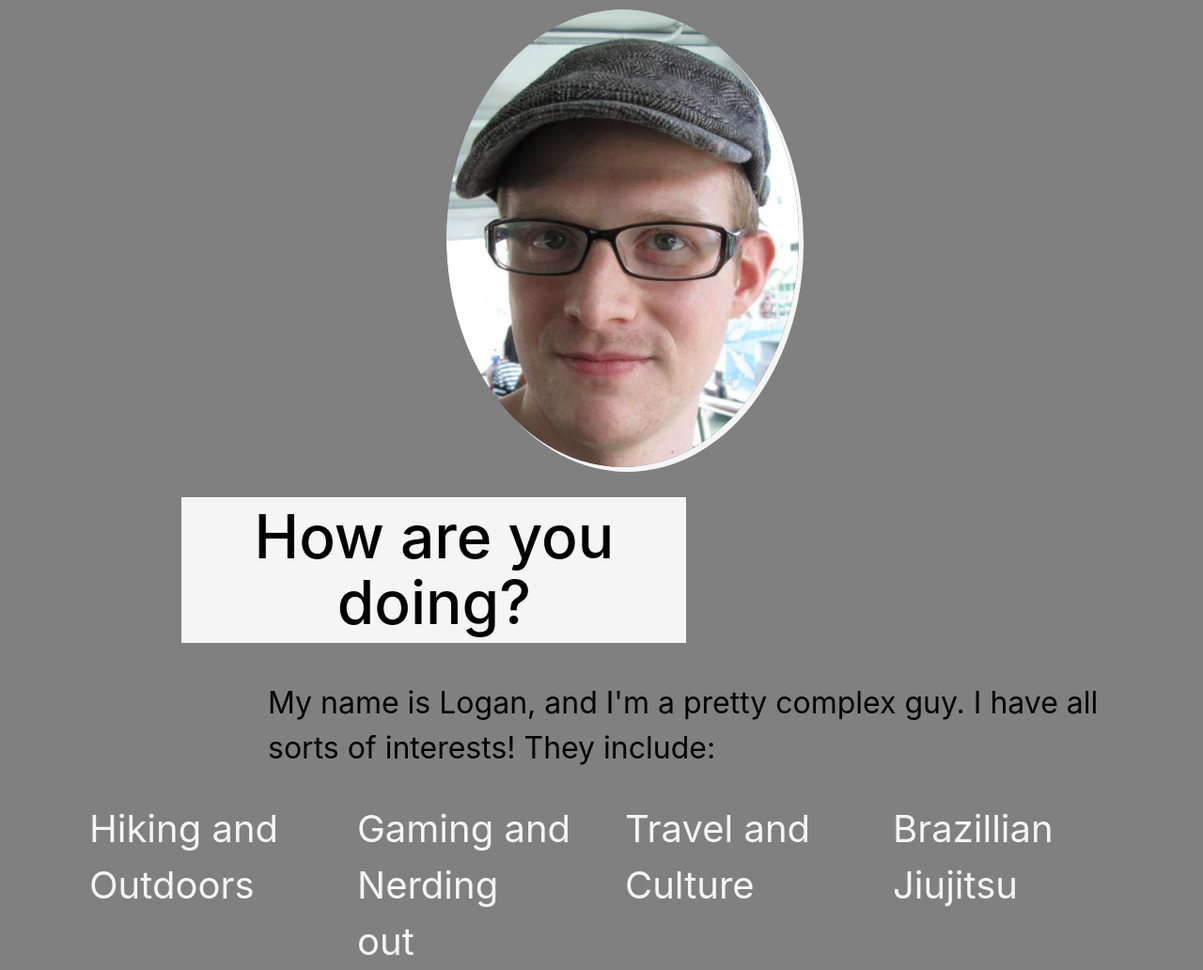
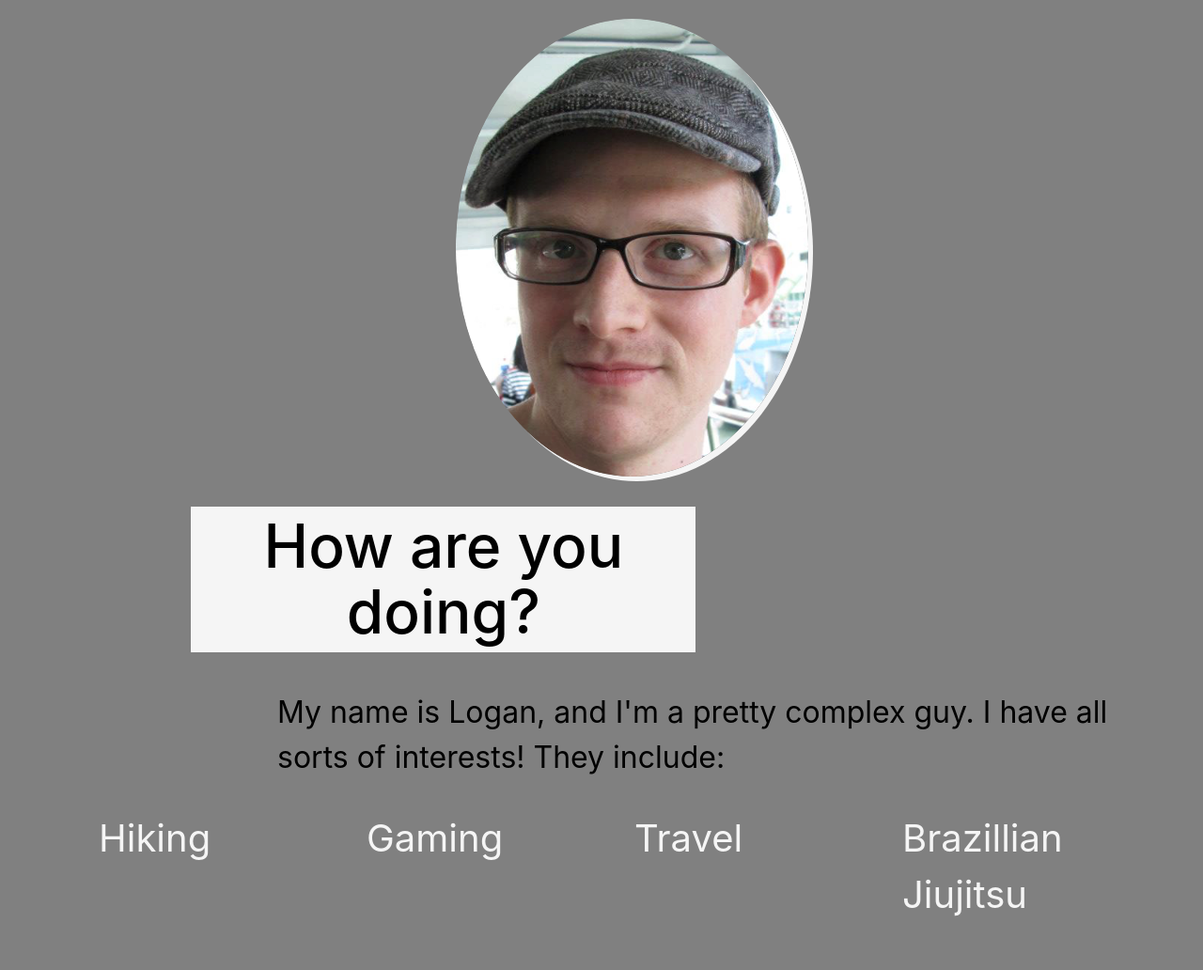
Before and after one commit to loganmurphy/my_hobby_app, a Python web app: template myapp/templates/index.html in a window 1280 px wide. Shown: the whole page at 94% size. After the commit the page ends 975 px from the top, so only its background shows below. Run offline with Jinja, Linux system fonts and the light colour scheme; the template is opened without the code that fills it, so the values that code supplies are empty; some libraries are stand-ins or nearby versions.

Commit message:
hobby app updated

```diff
--- a/myapp/templates/index.html
+++ b/myapp/templates/index.html
@@ -50,13 +50,13 @@
   <div class="container">
     <div class="row">
         <div class="col-xs-12 col-sm-3">
-          <a class="links" href="page/hiking.html">Hiking and Outdoors</a>
+          <a class="links" href="page/hiking.html">Hiking</a>
         </div>
         <div class="col-xs-12 col-sm-3">
-          <a class="links" href="page/gaming.html">Gaming and Nerding out</a>
+          <a class="links" href="page/gaming.html">Gaming</a>
         </div>
         <div class="col-xs-12 col-sm-3">
-          <a class="links" href="page/travel.html">Travel and Culture</a>
+          <a class="links" href="page/travel.html">Travel</a>
         </div>
         <div class="col-xs-12 col-sm-3">
           <a class="links" href="page/bjj.html">Brazillian Jiujitsu</a>
--- a/static/css/hobby_page.css
+++ b/static/css/hobby_page.css
@@ -2,7 +2,7 @@ html, body {
   height: 100%;
   width: 100%;
   background-color: gray;
-  margin: 5px;
+  margin: 10px;
 }
 
 h1 {
```
